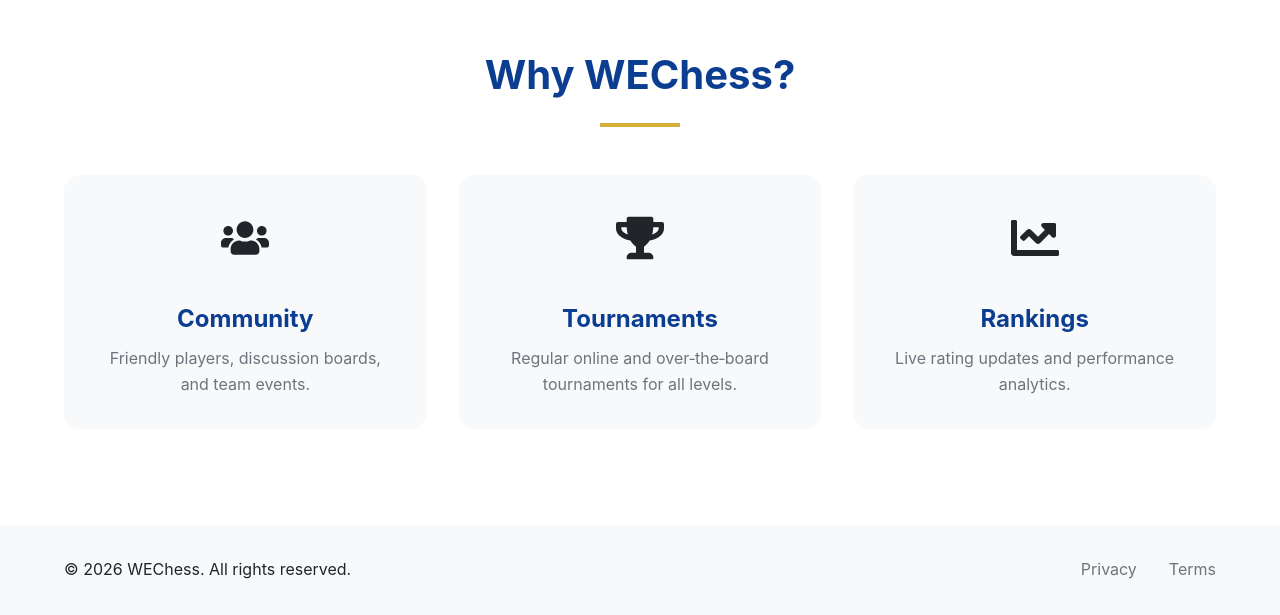
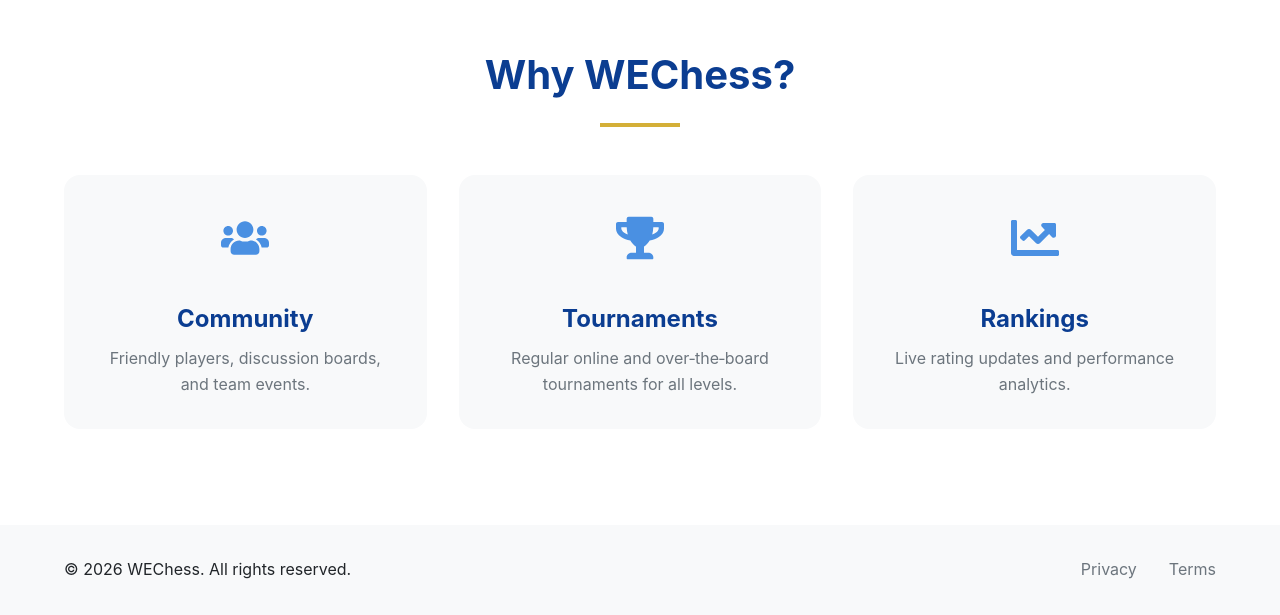
Before and after one commit to HirwaYves/wechess, a React (Vite) app: page / in a window 1280 px wide. Shown: the part 819-1434 px from the top of the page. Built offline with nearby package versions, Linux system fonts and the light colour scheme; no server answers.

Commit message:
Update login.css

```diff
--- a/src/pages/login.css
+++ b/src/pages/login.css
@@ -135,3 +135,13 @@
 .forgot-link a:hover {
   text-decoration: underline;
 }
+/* Feature icons styling */
+.feature-card .feature-icon {
+  color: #4A90E2;  /* sky blue */
+  transition: transform 0.2s ease, color 0.2s ease;
+}
+
+.feature-card:hover .feature-icon {
+  transform: scale(1.05);
+  color: #2c7ac9;  /* slightly darker on hover */
+}
```
